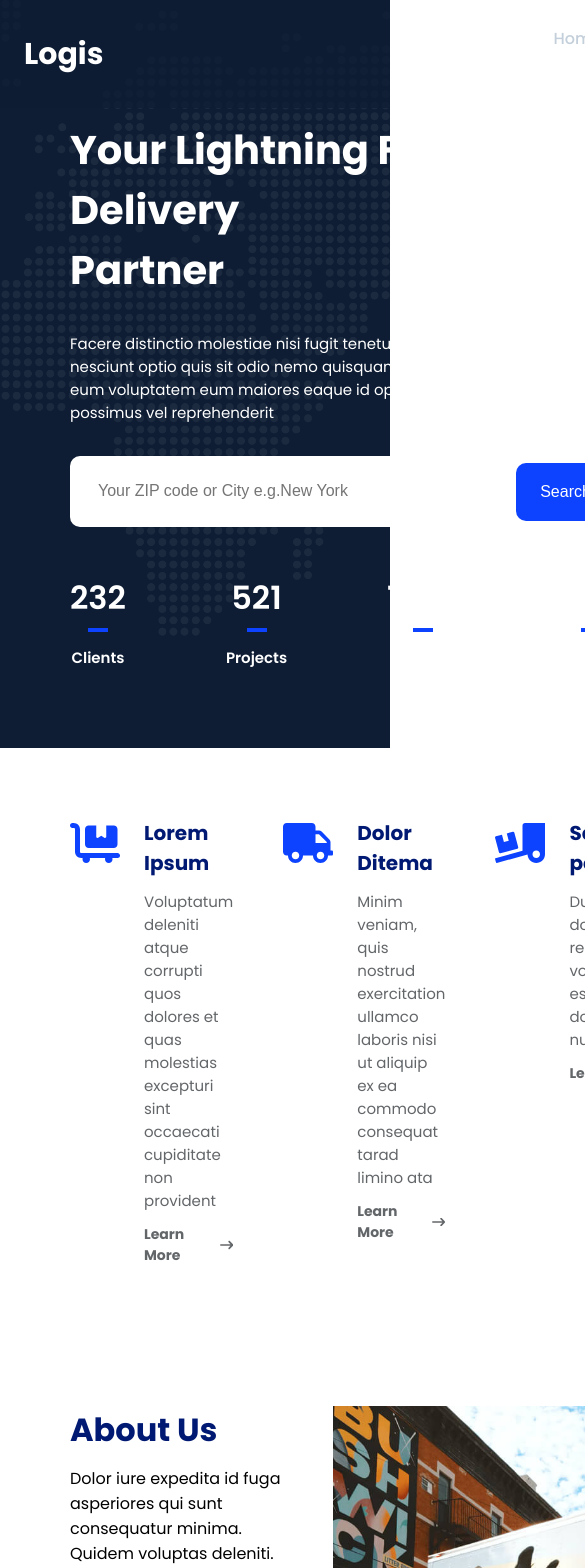
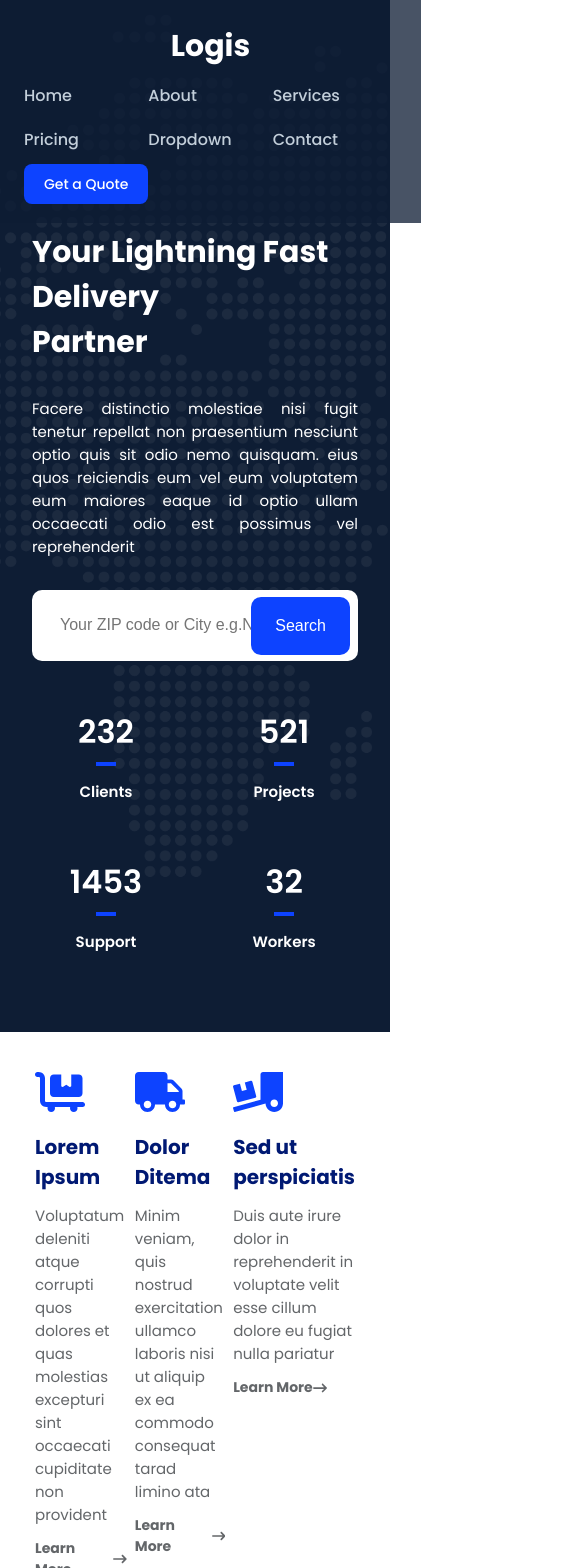
Before and after one commit to nguyenphuong29082004/HIT15_REACT_2025, a React (Vite) app in the folder week1/: page / in a window 390 px wide. Shown: the top 1568 px of the page, 585 px wide, since content can reach past the window. Built offline with nearby package versions, Linux system fonts and the light colour scheme.

Commit message:
ex_week1

```diff
--- a/week1/src/App.jsx
+++ b/week1/src/App.jsx
@@ -6,7 +6,7 @@ import Header from './components/Header/Header';
 import ContentSession from "./components/ContentSession/ContentSession"
 import AboutUs from "./components/AboutUs/AboutUs"
 import Footer from "./components/Footer/Footer"
-
+import "./components/responsive.css"
 function App() {
   return (
     <>
--- a/week1/src/components/AboutUs/AboutUs.css
+++ b/week1/src/components/AboutUs/AboutUs.css
@@ -4,7 +4,7 @@
   box-sizing: border-box;
 }
 .about {
-  padding: 70px;
+  padding: 0px 70px 70px;
   display: flex;
   gap: 50px;
 }
--- a/week1/src/components/Header/Header.css
+++ b/week1/src/components/Header/Header.css
@@ -44,9 +44,9 @@
   width: fit-content;
   /* height: 100%; */
 }
-/* .main-menu li a:hover {
+.main-menu li a:hover {
   color: rgb(255, 255, 255);
-} */
+}
 .main-menu .listDrop1 a {
   background-color: #0d43ff;
   padding: 10px 20px;
--- /dev/null
+++ b/week1/src/components/responsive.css
@@ -0,0 +1,100 @@
+@media (max-width: 1024px) {
+  .menu {
+    gap: 0px;
+  }
+  .main-menu {
+    gap: 30px;
+  }
+  .banner {
+    gap: 0px;
+  }
+  .banner-left h2 {
+    font-size: 30px;
+  }
+  .banner-right {
+    margin-top: 65px;
+    .banner-img {
+      width: 370px;
+      height: 350px;
+    }
+  }
+  .about {
+    flex-direction: column;
+    .about-right {
+      margin: auto;
+    }
+  }
+  .footer-element2 {
+    gap: 30px;
+  }
+}
+@media (max-width: 991px) {
+  .menu {
+    flex-direction: column;
+    gap: 12px;
+  }
+  .banner {
+    padding-top: 140px;
+  }
+  .banner-left .title {
+    text-align: justify;
+  }
+  .banner-right {
+    display: none;
+  }
+  .sub-container {
+    gap: 8px;
+    flex-direction: column;
+    /* justify-content: space-between; */
+  }
+  /* .container-csession .sub-container:nth-child(2) {
+        gap: 4px;
+    justify-content: space-between;
+    } */
+  .container-csession {
+    gap: 8px;
+  }
+}
+
+@media (max-width: 575px) {
+  .menu {
+    width: max-content;
+  }
+.banner {
+    margin: 0px 32px;
+    padding-top: 230px;
+}
+  .main-menu {
+    display: grid;
+    grid-template-columns: repeat(3, 1fr);
+    column-gap: 0px;
+    row-gap: 14px;
+  }
+  .data {
+    display: grid;
+    grid-template-columns: repeat(2, 1fr);
+    gap: 30px;
+  }
+  .container-csession {
+    padding: 35px;
+  }
+  .about {
+    padding: 0px 35px 70px;
+  }
+  .about-img {
+    width: 356px;
+  }
+  .footer-top {
+    flex-direction: column;
+  }
+  .footer-element1 {
+    width: 100%;
+  }
+  .footer-container {
+    padding: 28px 35px 38px;
+  }
+  .footer-userlink,
+  .footer-sercices {
+    line-height: 30px;
+  }
+}
--- a/week1/src/index.css
+++ b/week1/src/index.css
@@ -66,7 +66,10 @@ button:focus-visible {
     background-color: #f9f9f9;
   }
 } */
-@import url('https://fonts.googleapis.com/css2?family=Montserrat:ital,wght@0,100..900;1,100..900&family=Poppins:ital,wght@0,100;0,200;0,300;0,400;0,500;0,600;0,700;0,800;0,900;1,100;1,200;1,300;1,400;1,500;1,600;1,700;1,800;1,900&display=swap');
-:root{
-   font-family: "Poppins", sans-serif;
+@import url("https://fonts.googleapis.com/css2?family=Montserrat:ital,wght@0,100..900;1,100..900&family=Poppins:ital,wght@0,100;0,200;0,300;0,400;0,500;0,600;0,700;0,800;0,900;1,100;1,200;1,300;1,400;1,500;1,600;1,700;1,800;1,900&display=swap");
+:root {
+  font-family: "Poppins", sans-serif;
+  padding: 0;
+  margin: 0;
+  box-sizing: border-box;
 }
```
Also changed, not shown: week1/src/App.css (line endings or trailing spaces).
